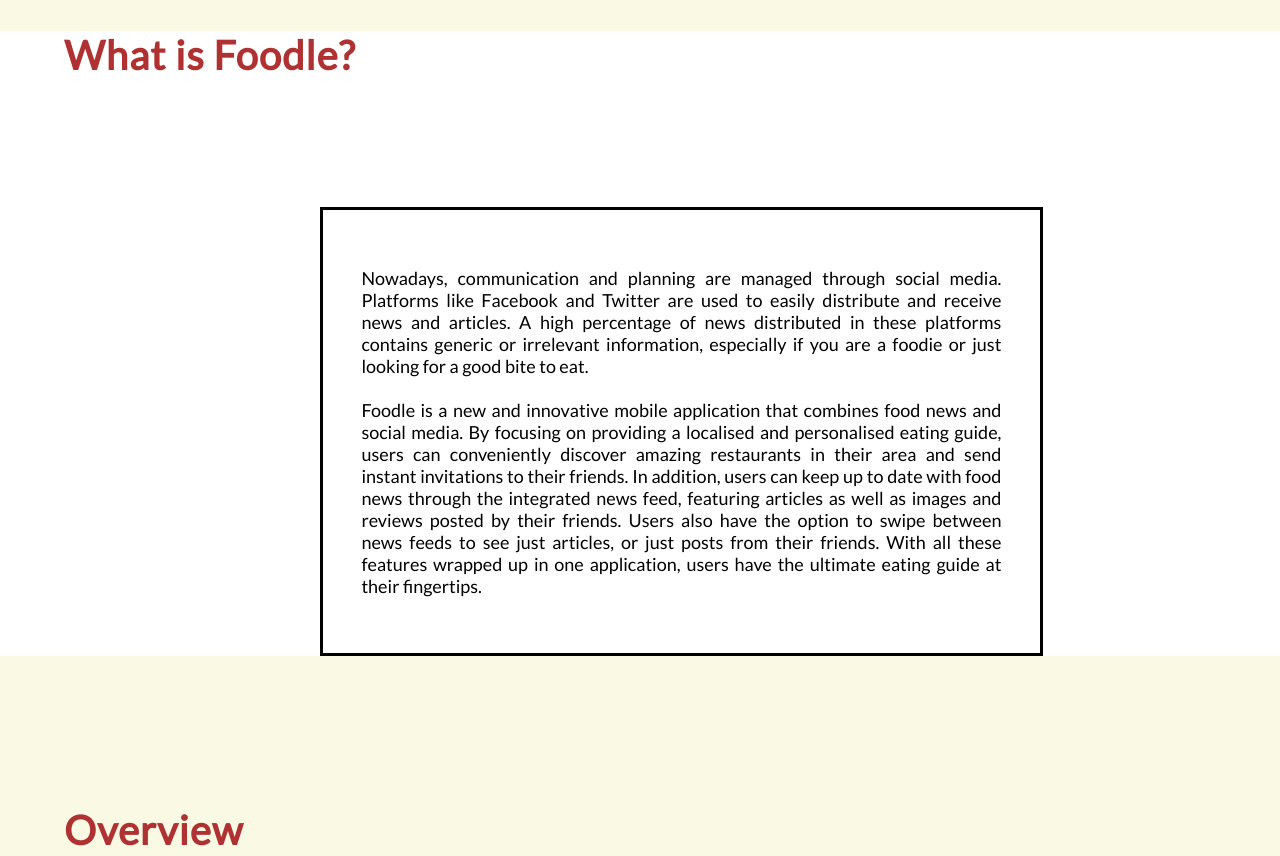
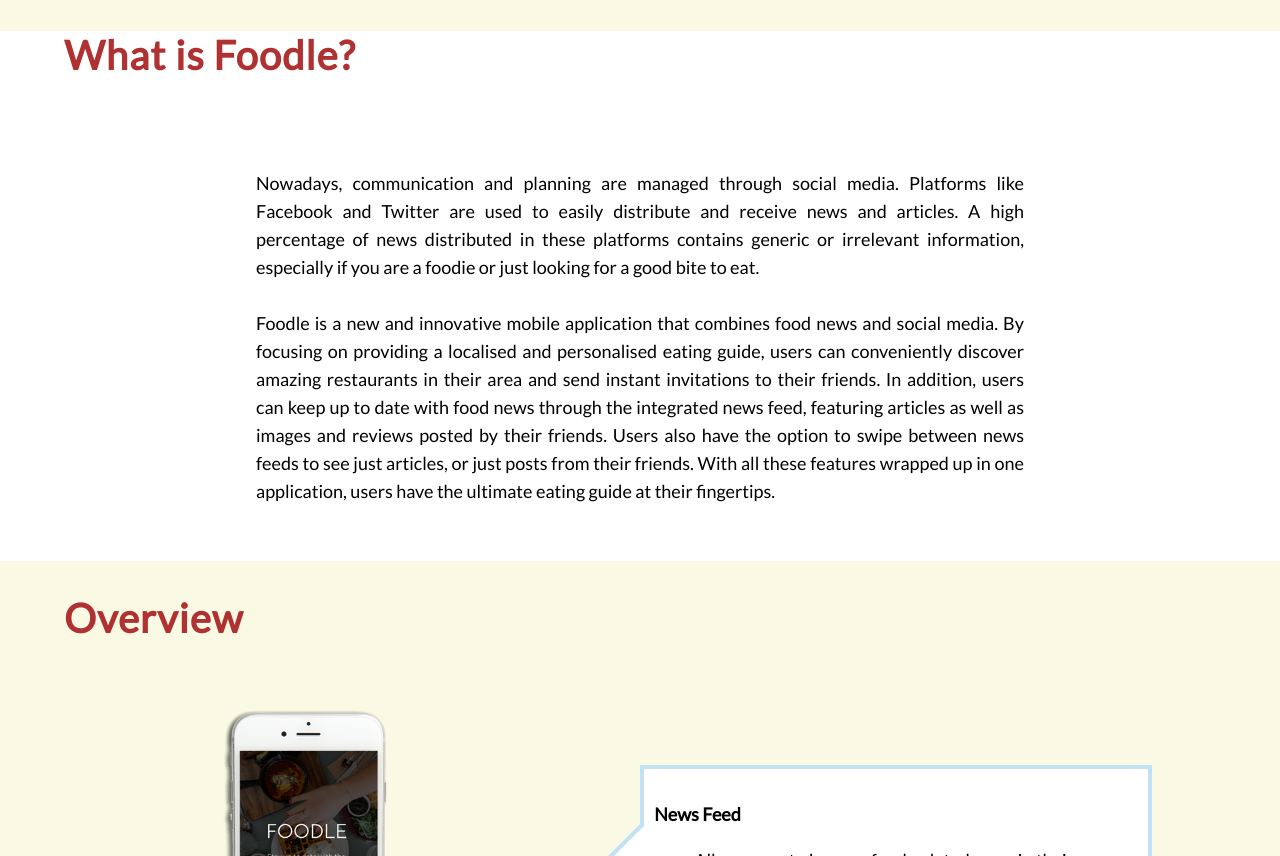
Before and after one commit to deco3500/TeamPizza, a plain HTML site: page docs/index.html in a window 1280 px wide. Shown: the part 702-1558 px from the top of the page. Drawn offline with nearby package versions, Linux system fonts and the light colour scheme.

Commit message:
changed styling of about section

```diff
--- a/docs/css/style.css
+++ b/docs/css/style.css
@@ -85,14 +85,12 @@ section{
 
 }
 #introDiv{
-	margin-left:25%;
-	width: 50%;
-	height:auto;
+    margin: 0 auto;
+	width: 60%;
+	height: auto;
 	background-color: white;
-	border: solid;
-	margin-top: 10%;
 	padding: 3%;
-	margin-bottom: 150px;
+    line-height: 28px;
 }
 #introDiv p{
 	text-align: justify;
```
